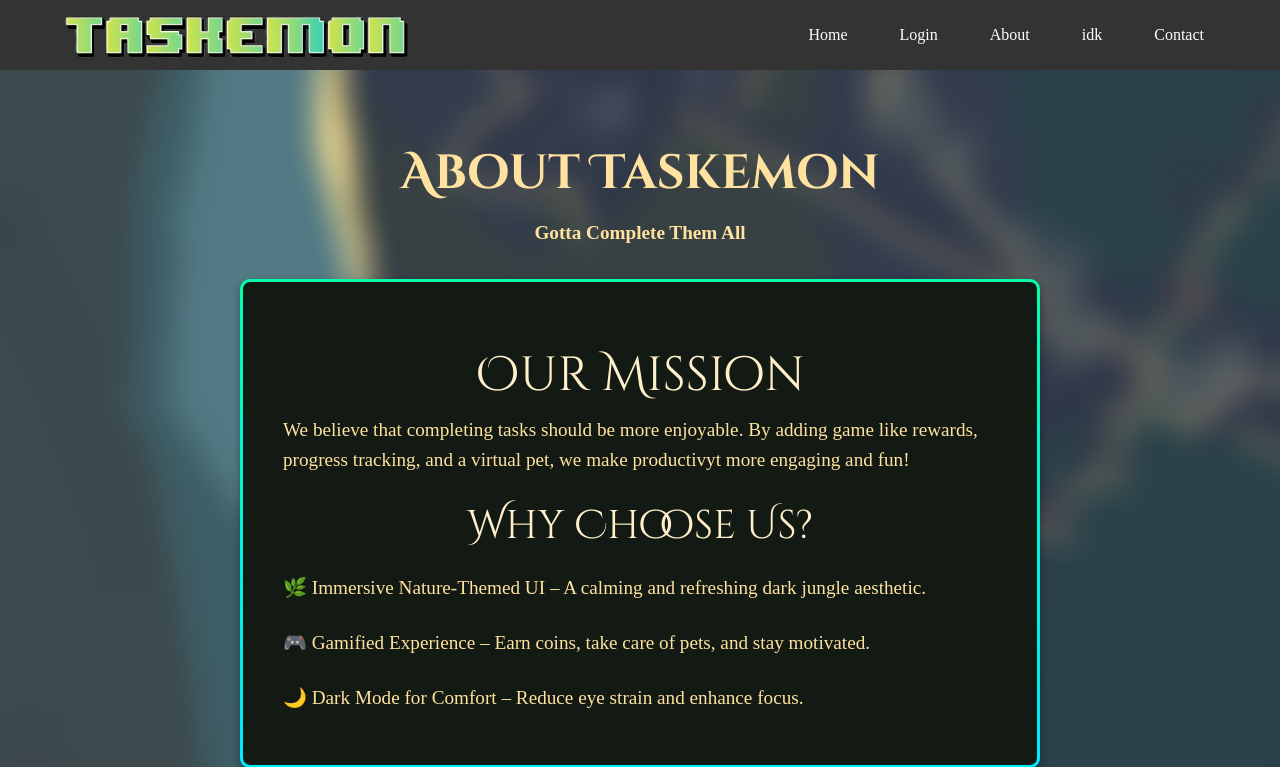
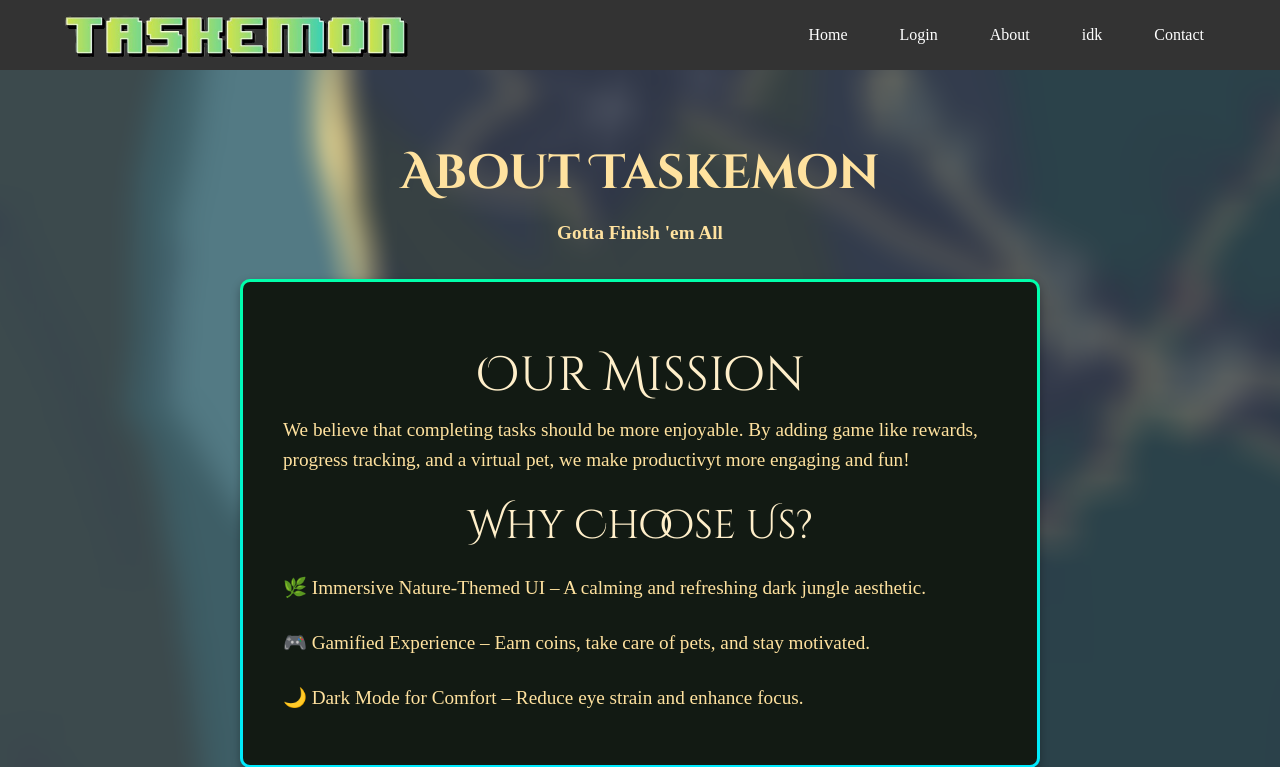
Before and after one commit to Amit-S-G/Section-20254-Group-9_CEN3031Spring25, a PHP site: page /about.php in a window 1280 px wide. Shown: the top 767 px of the page. Run offline with PHP 8.4, Linux system fonts and the light colour scheme.

Commit message:
Change in wording

```diff
--- a/about.php
+++ b/about.php
@@ -13,7 +13,7 @@
 <body>
     <header class = "about-header">
         <h1> About Taskemon </h1>
-        <p class = "slogan"> Gotta Complete Them All </p>
+        <p class = "slogan"> Gotta Finish 'em All </p>
     </header>
 
     <section class = "about-content">
```
